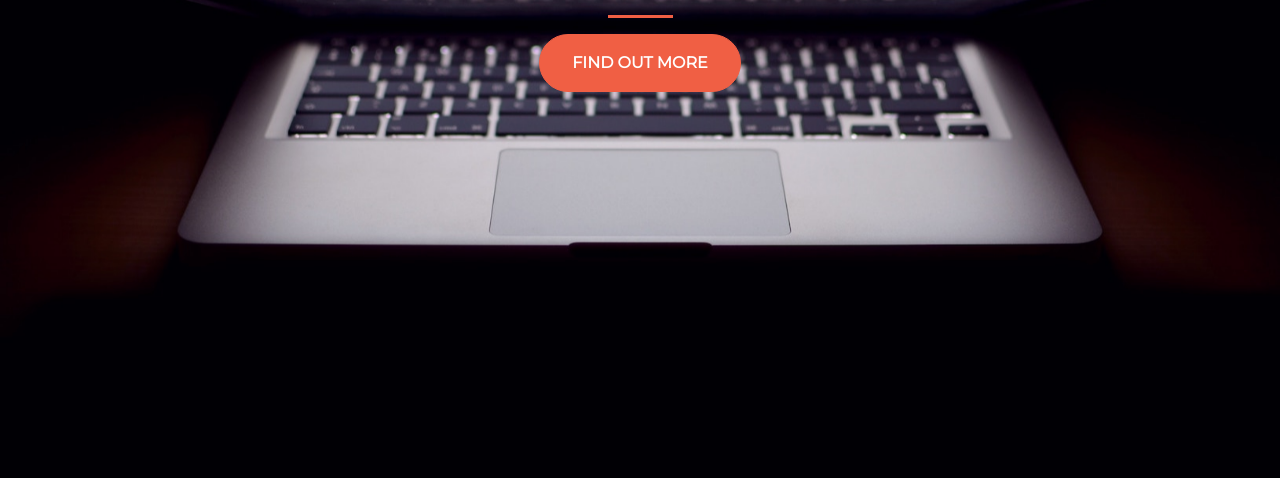
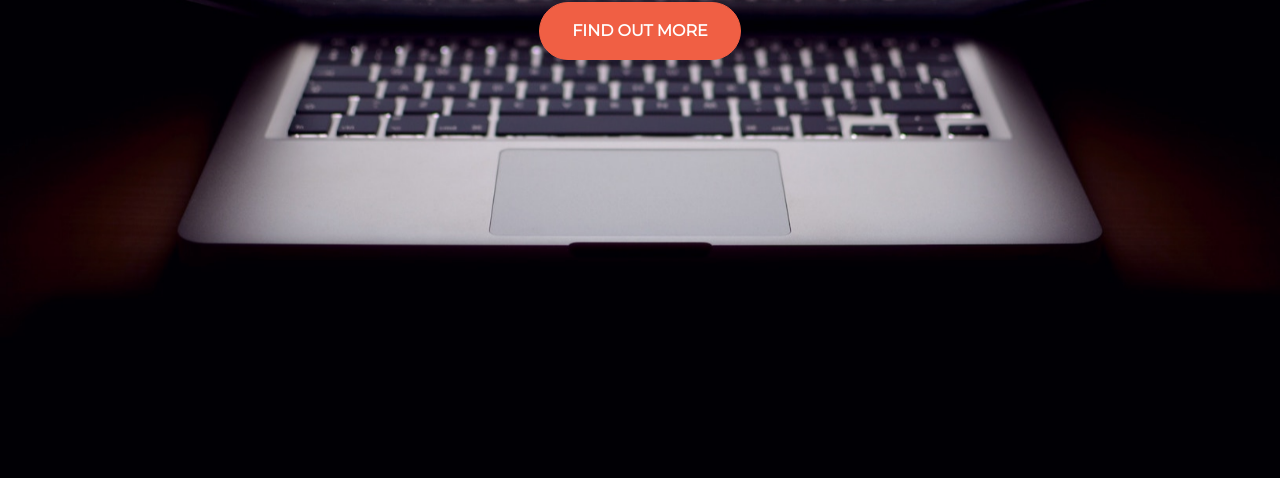
Before and after one commit to MarkoS44/MarkoS44.github.io, a plain HTML site: page index.html in a window 1280 px wide. Shown: the part 322-800 px from the top of the page. Drawn offline with nearby package versions, Linux system fonts and the light colour scheme.

Commit message:
Update style.css

```diff
--- a/style.css
+++ b/style.css
@@ -19,7 +19,7 @@
   max-width: 65px;
 }
 .buffer {
-  height: 14rem;
+  height: 18rem;
 }
 
 .btn {
```
